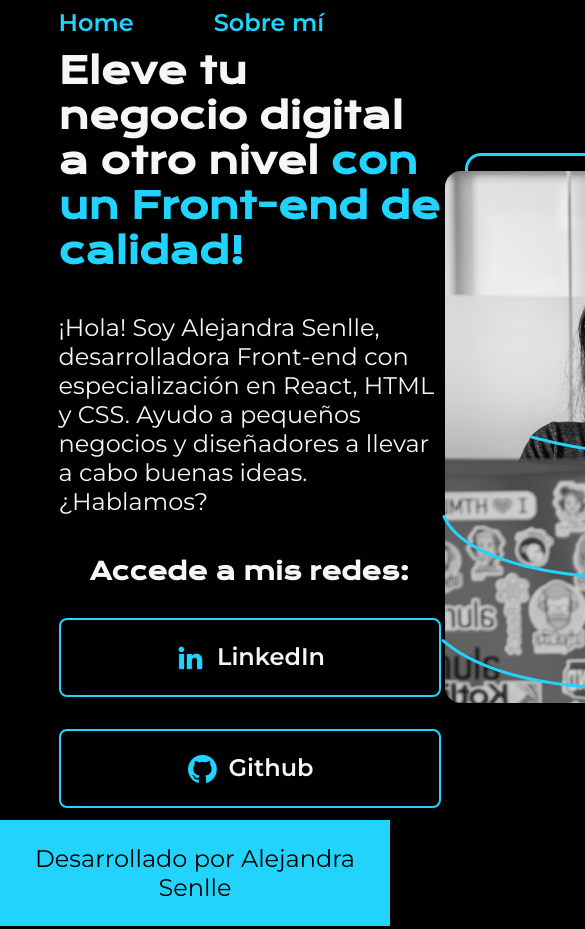
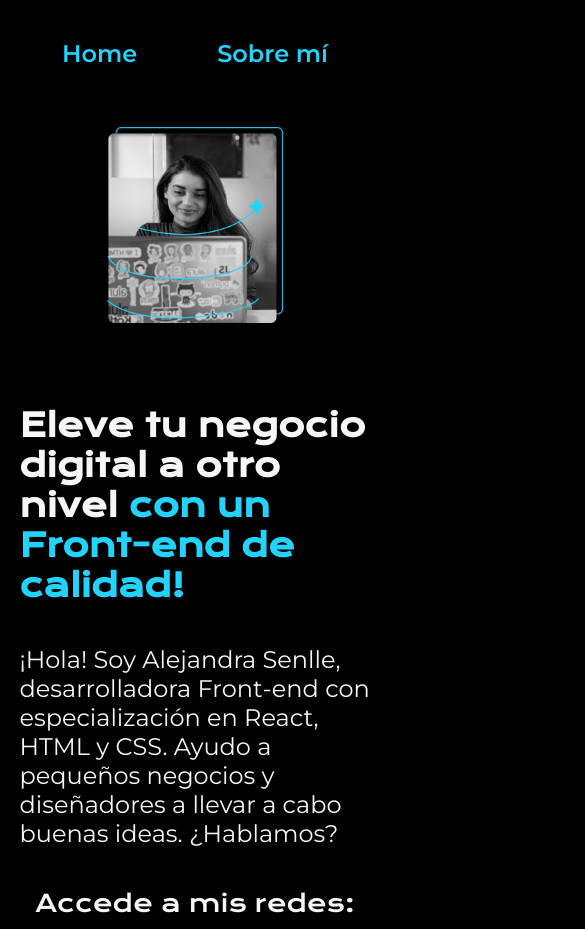
Before and after one commit to AleSenlle/practica-html, a plain HTML site: page index.html in a window 390 px wide. Shown: the top 929 px of the page, 585 px wide, since content can reach past the window. Drawn offline with nearby package versions, Linux system fonts and the light colour scheme.

Commit message:
Ajustes de responsividad

```diff
--- a/index.html
+++ b/index.html
@@ -27,7 +27,7 @@
                     <img src="./Assets/github.png"> Github </a>
             </div>
         </section>
-        <img src="Imagem.png" alt="Foto de desarrolladora">
+        <img class="presentacion__imagen" src="Imagem.png" alt="Foto de desarrolladora">
     </main>
     <footer class="footer">
         <p>Desarrollado por Alejandra Senlle</p>
--- a/styles/style.css
+++ b/styles/style.css
@@ -32,27 +32,29 @@ body{
     color: var(--color-secundario);
     box-sizing: border-box;
 }
-.titulo-destaque {
-    color:var(--color-terciario);
-}
 
 .presentacion {
     display: flex;
     align-items: center;
     padding: 3% 15%;
     justify-content: space-between;
+    gap:82px;
 }
 
 .presentacion__contenido {
-    width: 615px;
+    width: 50%;
     display: flex;
     flex-direction: column;
     gap: 40px;
 }
 
 .presentacion__contenido__titulo{
-    font-size: 2.25rem;
+    font-size: 2rem;
     font-family: var(--fuente-krona);
+}
+
+.titulo-destaque {
+    color:var(--color-terciario);
 }
 
 .presentacion__contenido__parrafo{
@@ -71,35 +73,55 @@ body{
 .presentacion_enlaces_subtitulo{
     font-family: var(--fuente-krona);
     font-size: 1.5rem;
-    font-weight: 400px;
+    font-weight: 400;
 }
 
 .presentacion__enlaces__link{
-    width: 378px;
-    text-align: center;
-    padding: 21.5px 0;
-    border-radius: 8px;
-    font-family: var(--fuente-montserrat);
-    font-size: 1.5rem;
-    font-weight: 600;
-    text-decoration: none;
-    color: var(--color-secundario);
-    border: 2px solid var(--color-terciario);
     display: flex;
     justify-content: center;
     gap: 10px;
+    border: 2px solid var(--color-terciario);
+    width: 50%;
+    text-align: center;
+    border-radius: 8px;
+    font-size: 1.5rem;
+    font-weight: 600;
+    padding: 21.5px 0;
+    text-decoration: none;
+    color: var(--color-secundario);
+    font-family: var(--fuente-montserrat);
 }
 
 .presentacion__enlaces__link:hover {
     background-color: var(--color-primario);
 }
 
+.presentacion__imagen{
+    width: 50%;
+}
+
 .footer{
     background-color: var(--color-terciario);
-    padding: 1.5rem;
+    padding: 24px;
     color: var(--color-primario);
     text-align: center;
     font-family: var(--fuente-montserrat);
     font-size: 1.5rem;
     font-weight: 400;
 }
+
+@media (max-width:1200px){
+    .header{
+        padding: 10%;
+    }
+    .header__menu{
+        justify-content: center;
+    }
+    .presentacion{
+        flex-direction: column-reverse;
+        padding: 5%;
+    }
+    .presentacion__contenido{
+        width: 100%;
+    }
+}
```
Also changed, not shown: 4 other files.
